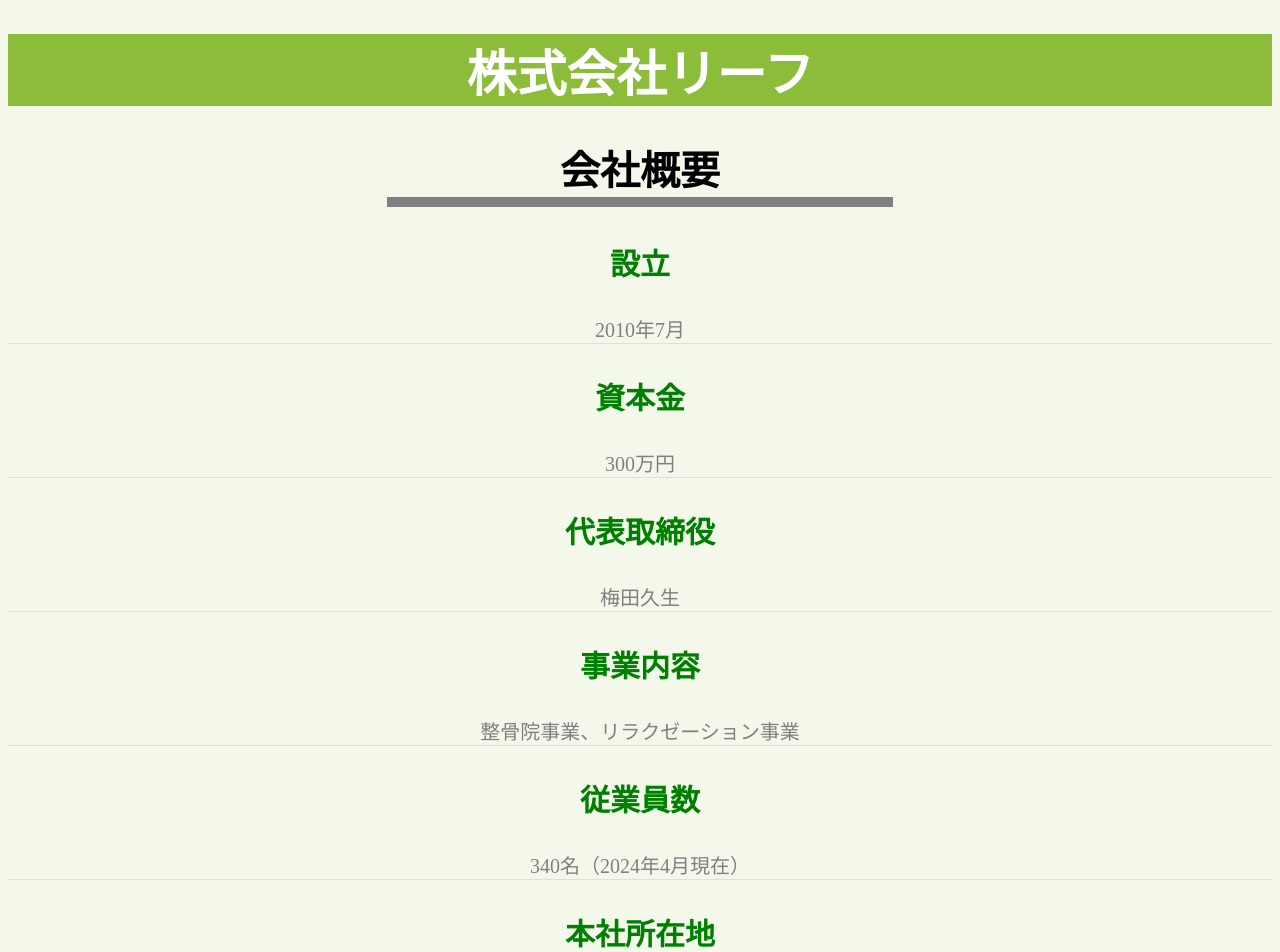
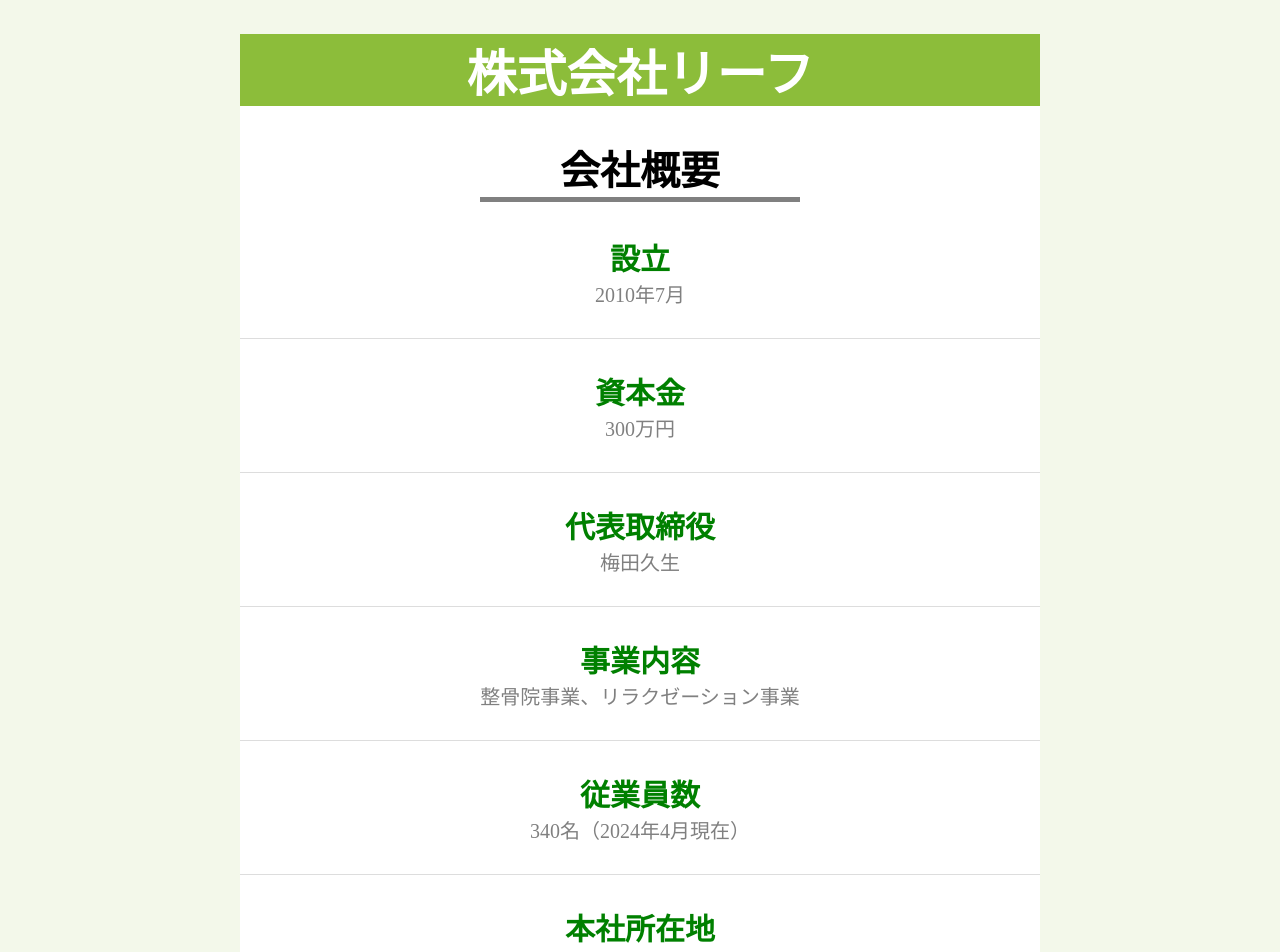
Before and after one commit to ari0214/html-css-basic-kadai, a plain HTML site: page myprofile応用/myprofile-application.html in a window 1280 px wide. Shown: the top 952 px of the page. Drawn offline with Linux system fonts and the light colour scheme.

Commit message:
myprofile応用1-2

```diff
--- a/myprofile応用/myprofile-application..css
+++ b/myprofile応用/myprofile-application..css
@@ -1,32 +1,41 @@
+body{
+  color:grey;
+  background-color:#8dbd3a1a;
+}
+
+div{
+  width: 800px;
+  background-color: white;
+  margin: auto;
+}
 
 h1{
   font-size: 50px;
   text-align: center;
-  font-family: Arial, Helvetica, sans-serif;
   font-weight: bold;
   background-color: #8cbd3a;
   color: white;}
 
 h2{
+  color: black;
   text-align: center;
   font-size: 40px;
-  border-bottom: solid 10px grey;
+  border-bottom: solid 5px grey;
   margin-left: 30%;
   margin-right: 30%;
 }
 
-.green{
+h3{
   font-size: 30px;
   text-align: center;
+  margin-bottom: 0%;
   color: green;
 }
 
 p{
+  margin-top: 0%;
   font-size: 20px;
   text-align: center;
-  color:grey;
-  border-bottom: solid 1px rgba(128, 128, 128, 0.189) ;
+  padding-bottom: 30px;
+  border-bottom: solid 1px #dddddd ;
 }
-body{
-  background-color:#8dbd3a1a;
-}
--- a/myprofile応用/myprofile-application.html
+++ b/myprofile応用/myprofile-application.html
@@ -8,25 +8,27 @@
    </head>
 
    <body>
+   <div>
     <h1>株式会社リーフ</h1>
     <h2>会社概要</h2>
-    <h3 class="green">設立</h3>
+    <h3 >設立</h3>
     <p>2010年7月</p>
-    <h3 class="green">資本金</h3>
+    <h3 >資本金</h3>
     <p>300万円</p>
-    <h3 class="green">代表取締役</h3>
+    <h3>代表取締役</h3>
     <p>梅田久生</p>
-    <h3 class="green">事業内容</h3>
+    <h3>事業内容</h3>
     <p>整骨院事業、リラクゼーション事業</p>
-    <h3 class="green">従業員数</h3>
+    <h3>従業員数</h3>
     <p>340名（2024年4月現在）</p>
-    <h3 class="green">本社所在地</h3>
+    <h3>本社所在地</h3>
     <p>〒157-0062<br>東京都世田谷区南烏山6-7-19 グレイスビル201</p>
-    <h3 class="green">TEL</h3>
+    <h3>TEL</h3>
     <p>03-5969-8121</p>
-    <h3 class="green">FAX</h3>
+    <h3>FAX</h3>
     <p>03-5969-8140</p>
-    <h3 class="green">事業拠点</h3>
+    <h3>事業拠点</h3>
     <p>東京・埼玉・新潟・愛知・福岡・沖縄<br>全国44店舗展開中</p>
+   </div>
    </body>
  </html>
```
